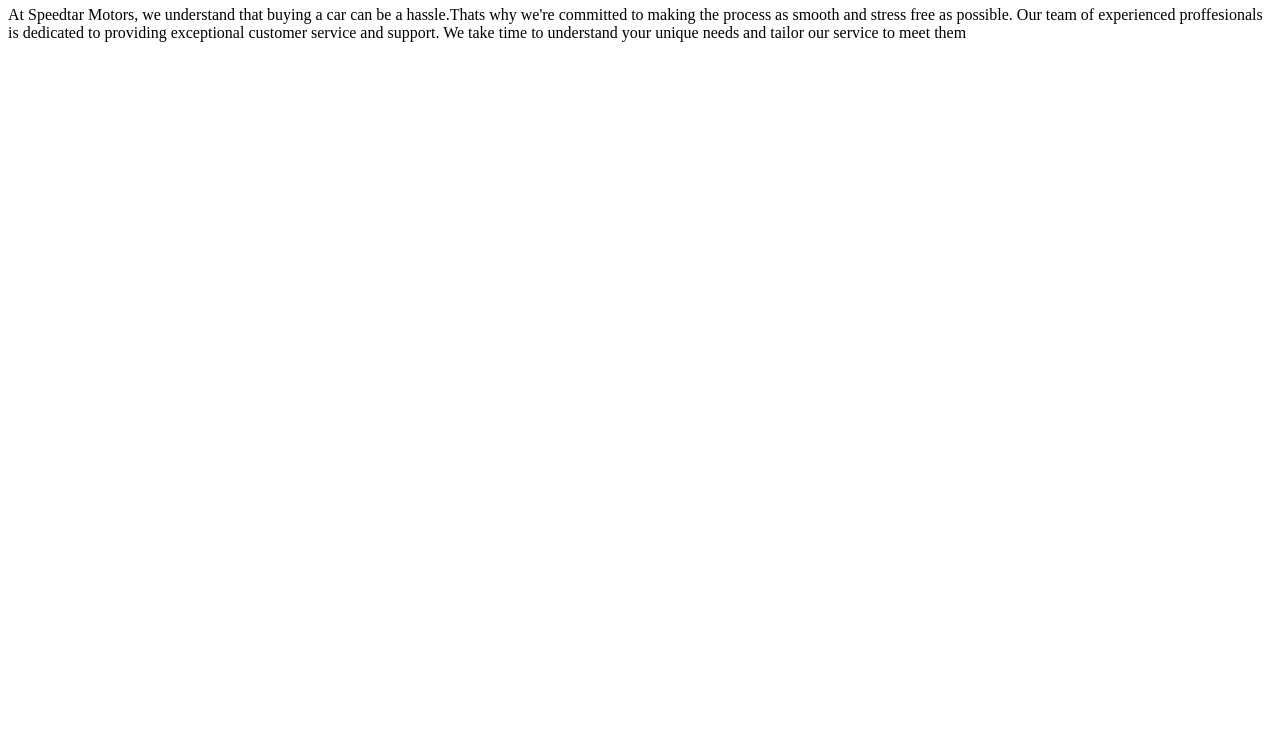
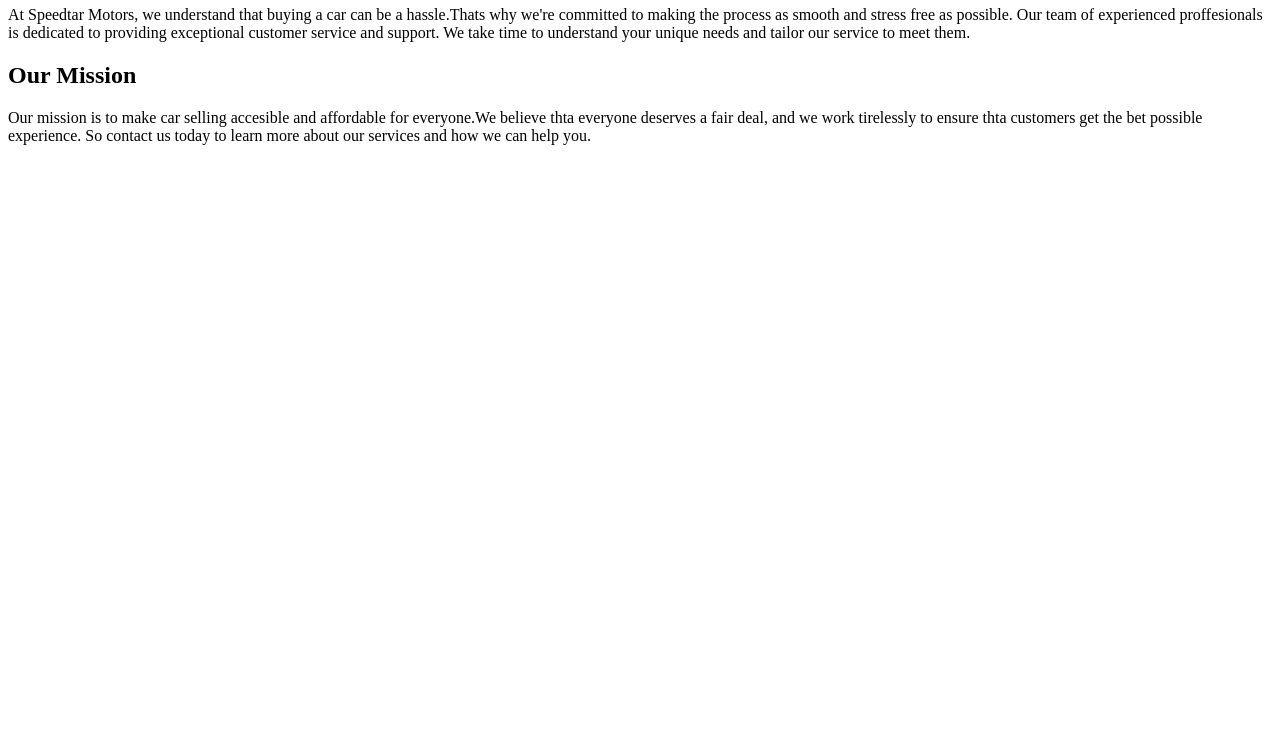
Before and after one commit to Bida23-110/Speed-Star-Motors, a plain HTML site: page About.html in a window 1280 px wide. Shown: the part 60-800 px from the top of the page. Drawn offline with Linux system fonts and the light colour scheme.

Commit message:
Update About.html

```diff
--- a/About.html
+++ b/About.html
@@ -4,6 +4,10 @@
       <title>About Speedstar Motors</title>
       <h1>Welcome to Speedstar Motors</h1>
       <p>At Speedtar Motors, we understand that buying a car can be a hassle.Thats why we're committed to making the process as smooth and stress free as possible.
-     Our team of experienced proffesionals is dedicated to providing exceptional customer service and support. We take time to understand your unique needs and tailor our service to meet them</p>
+     Our team of experienced proffesionals is dedicated to providing exceptional customer service and support. We take time to understand your unique needs and tailor our service to meet them.
+      </p>
+    <h2>Our Mission</h2>
+      <p>Our mission is to make car selling accesible and affordable for everyone.We believe thta everyone deserves a fair deal, and we work tirelessly to ensure thta customers get the bet possible experience.
+      So contact us today to learn more about our services and how we can help you.</p>
     </head>
   </html>
```
